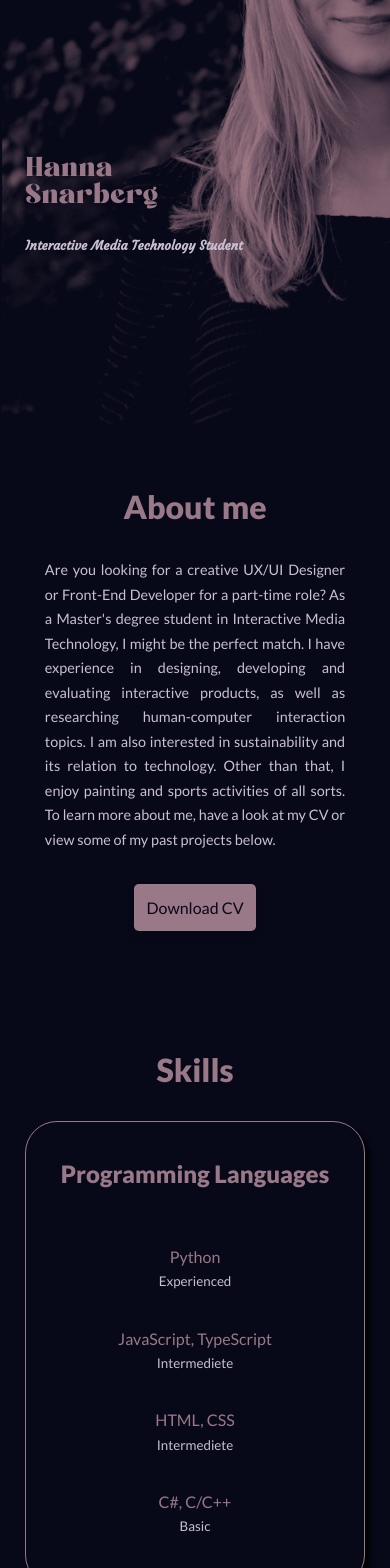
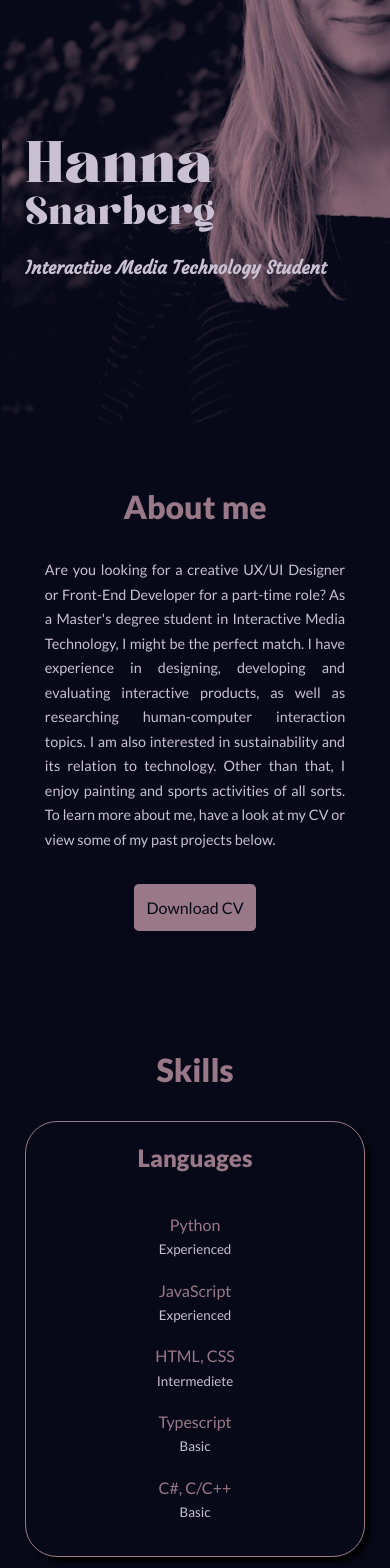
Before and after one commit to hannasnarberg/Portfolio-Website, a React (Create React App) app: page / in a window 390 px wide. Shown: the part 420-1988 px from the top of the page. Built offline with nearby package versions, Linux system fonts and the light colour scheme; a web font is replaced by a local one.

Commit message:
Add styling

```diff
--- a/src/components/header/header.css
+++ b/src/components/header/header.css
@@ -23,14 +23,14 @@ header {
 
 .header__title-first {
    color: rgb(153, 120, 136);
-   font-size: 7vw;
-   line-height: 7vw;
+   font-size: 15vw;
+   line-height: 15vw;
 }
 
 .header__title-last {
    color: rgb(153, 120, 136);
-   font-size: 7vw;
-   line-height: 7vw;
+   font-size: 10vw;
+   line-height: 10vw;
    padding-bottom: 2rem;
 }
 
@@ -60,6 +60,14 @@ header {
 /* =============== SMALL DEVICES) ===============*/
 @media screen and (max-width: 600px) {
    .header__subtitle {
-      font-size: small;
+      font-size: large;
+   }
+
+   .header__title-first {
+      color: rgb(201, 192, 209);
+   }
+
+   .header__title-last {
+      color: rgb(201, 192, 209);
    }
 }
--- a/src/components/navigation/navigation.css
+++ b/src/components/navigation/navigation.css
@@ -61,7 +61,7 @@ nav a:hover {
    nav a {
       padding-left: 0rem;
       padding-right: 0rem;
-      font-size: 0.9rem;
+      font-size: 1.1rem;
       text-align: center;
       display: flex;
       justify-content: center;
--- a/src/components/projects/ProjectsData.jsx
+++ b/src/components/projects/ProjectsData.jsx
@@ -8,10 +8,21 @@ import Edulearn from '../../assets/pictures/edulearn.png';
 import RobinHoodCalc from '../../assets/pictures/robinHoodCalc.png';
 import GameDev from '../../assets/pictures/gameDev.png';
 
+import CPRCompressed from '../../assets/pictures/compressed/cpr.jpeg';
+import ColorSchemeStudyCompressed from '../../assets/pictures/compressed/colorSchemeStudy.png';
+import StoryHunterCompressed from '../../assets/pictures/compressed/storyhunter.png';
+import VRCompressed from '../../assets/pictures/compressed/vr.png';
+import InformationScreenCompressed from '../../assets/pictures/compressed/informationScreen.png';
+import HideAndMeetCompressed from '../../assets/pictures/compressed/Hide_and_meet.png';
+import EdulearnCompressed from '../../assets/pictures/compressed/edulearn.png';
+import RobinHoodCalcCompressed from '../../assets/pictures/compressed/robinHoodCalc.png';
+import GameDevCompressed from '../../assets/pictures/compressed/gameDev.png';
+
 const projectsData = [
    {
       id: 1,
       image: RobinHoodCalc,
+      compressedImage: RobinHoodCalcCompressed,
       title: 'Robin Hood Calculator',
       urlParam: 'Robin-Hood-Calculator',
       links: [
@@ -42,6 +53,7 @@ const projectsData = [
    {
       id: 2,
       image: GameDev,
+      compressedImage: GameDevCompressed,
       title: 'Slipped Away',
       urlParam: 'Slipped-Away',
       links: [
@@ -72,6 +84,7 @@ const projectsData = [
    {
       id: 3,
       image: StoryHunter,
+      compressedImage: StoryHunterCompressed,
       title: 'Story Hunter',
       urlParam: 'Story-Hunter',
       links: [
@@ -102,6 +115,7 @@ const projectsData = [
    {
       id: 4,
       image: HideAndMeet,
+      compressedImage: HideAndMeetCompressed,
       title: 'Hide & Meet',
       urlParam: 'Hide-and-Meet',
       links: [
@@ -130,6 +144,7 @@ const projectsData = [
    {
       id: 5,
       image: Edulearn,
+      compressedImage: EdulearnCompressed,
       title: 'Preparing for the Future for All',
       urlParam: 'Preparing-for-the-Future-for-All',
       links: [
@@ -162,6 +177,7 @@ const projectsData = [
    {
       id: 6,
       image: InformationScreen,
+      compressedImage: InformationScreenCompressed,
       title: 'Play Beyond Play',
       urlParam: 'Play-Beyond-Play',
       links: [
@@ -187,6 +203,7 @@ const projectsData = [
    {
       id: 7,
       image: ColorSchemeStudy,
+      compressedImage: ColorSchemeStudyCompressed,
       title: 'Color Relations & Memory',
       urlParam: 'Color-Relations-and-Memory',
       links: [
@@ -217,6 +234,7 @@ const projectsData = [
    {
       id: 8,
       image: VR,
+      compressedImage: VRCompressed,
       title: 'Weight Perception in VR',
       urlParam: 'Weight-Perception-in-VR',
       links: [
@@ -251,6 +269,7 @@ const projectsData = [
    {
       id: 9,
       image: CPR,
+      compressedImage: CPRCompressed,
       title: 'How to Save a Life',
       urlParam: 'How-to-Save-a-Life',
       links: [
--- a/src/components/projects/ProjectsOverview.jsx
+++ b/src/components/projects/ProjectsOverview.jsx
@@ -8,18 +8,20 @@ function ProjectsOverview() {
       <section id="projects">
          <h2>Projects</h2>
          <div className="container projectsOverview__container">
-            {projectsData.map(({ id, image, title, urlParam, keyWords }) => {
+            {projectsData.map(
+               ({ id, compressedImage, title, urlParam, keyWords }) => {
                   return (
                      <ProjectsEntry
                         key={id}
                         id={id}
-                     image={image}
+                        image={compressedImage}
                         title={title}
                         urlParam={urlParam}
                         keyWords={keyWords}
                      />
                   );
-            })}
+               }
+            )}
          </div>
       </section>
    );
--- a/src/components/projects/projectsDetails.css
+++ b/src/components/projects/projectsDetails.css
@@ -76,7 +76,7 @@
       text-align: justify;
    }
    .projectDetails__details {
-      padding-bottom: 5rem;
+      padding-bottom: 1.5rem;
       padding-left: 1.5rem;
       padding-right: 1.5rem;
    }
--- a/src/components/skills/Skills.jsx
+++ b/src/components/skills/Skills.jsx
@@ -9,22 +9,21 @@ function Skills() {
          <h2>Skills</h2>
          <div className="container skill__container">
             <div>
-               <h3>Programming Languages</h3>
+               <h3>Languages</h3>
                <div className="skill__content">
                   <SkillEntry skill={'Python'} level={'Experienced'} />
-                  <SkillEntry
-                     skill={'JavaScript, TypeScript'}
-                     level={'Intermediete'}
-                  />
+                  <SkillEntry skill={'JavaScript'} level={'Experienced'} />
                   <SkillEntry skill={'HTML, CSS'} level={'Intermediete'} />
+                  <SkillEntry skill={'Typescript'} level={'Basic'} />
                   <SkillEntry skill={'C#, C/C++'} level={'Basic'} />
                </div>
             </div>
             <div>
-               <h3>Programming Tools</h3>
+               <h3>Tools</h3>
                <div className="skill__content">
                   <SkillEntry skill={'React'} level={'Experienced'} />
                   <SkillEntry skill={'Node.js'} level={'Basic'} />
+                  <SkillEntry skill={'MongoDB'} level={'Basic'} />
                   <SkillEntry skill={'Express'} level={'Basic'} />
                   <SkillEntry skill={'Unity'} level={'Basic'} />
                </div>
@@ -39,9 +38,10 @@ function Skills() {
                   />
                   <SkillEntry skill={'Prototyping'} level={'Experienced'} />
                   <SkillEntry skill={'Accessibility'} level={'Intermediate'} />
+                  <SkillEntry skill={'Figma'} level={'Intermediate'} />
                </div>
             </div>
-            <div className="skill__bonus">
+            {/* <div className="skill__bonus">
                <h3>Bonus Skills</h3>
                <div className="skill__content">
                   <SkillEntry skill={'Soccer'} level={'Experienced'} />
@@ -49,7 +49,7 @@ function Skills() {
                   <SkillEntry skill={`Baking`} level={'Intermediate'} />
                   <SkillEntry skill={'Karaoke'} level={'Intermediate'} />
                </div>
-            </div>
+            </div> */}
          </div>
       </section>
    );
--- a/src/components/skills/skills.css
+++ b/src/components/skills/skills.css
@@ -1,6 +1,6 @@
 .skill__container {
    display: grid;
-   grid-template-columns: 1fr 1fr;
+   grid-template-columns: 1fr 1fr 1fr;
    gap: 2rem;
 }
 
@@ -20,17 +20,19 @@
 }
 
 .skill__content {
-   display: grid;
-   grid-template-columns: 1fr 1fr;
+   display: flex;
+   flex-direction: column;
+   grid-template-columns: 1fr;
    gap: 0rem;
    padding-left: 3rem;
-   row-gap: 2rem;
+   row-gap: 1rem;
    font-size: large;
 }
 
 .skill__details {
    display: flex;
    justify-content: left;
+   margin-left: 2rem;
    gap: 1rem;
    color: rgb(153, 120, 136);
    font-size: 1rem;
@@ -50,17 +52,23 @@
 
 @media screen and (max-width: 1024px) {
    .skill__container {
-      grid-template-columns: 1fr;
+      gap: 0;
+   }
+   .skill__container > div {
+      width: 80%;
+      padding: 1rem;
+      margin: 0 auto;
    }
 
-   .skill__container > div {
-      width: 80%;
-      padding: 2rem;
-      margin: 0 auto;
+   .skill__details {
+      margin-left: 0;
    }
 
    .skill__content {
       padding: 1rem;
+   }
+   .skill__details-icon {
+      display: none;
    }
 
    .skill__bonus {
@@ -73,19 +81,25 @@
 
 @media screen and (max-width: 600px) {
    .skill__container {
+      grid-template-columns: 1fr;
       gap: 1rem;
    }
 
    .skill__container > div {
       width: 100%;
-      padding: 2rem 1rem;
    }
+   .skill__container > div h3 {
+      margin-bottom: 1rem;
+   }
+
    .skill__content {
       grid-template-columns: 1fr;
+      padding-left: 0rem;
    }
    .skill__details {
       display: flex;
       justify-content: center;
+      margin-left: 1rem;
    }
 
    .skill__details-text > p {
```
Also changed, not shown: src/components/projects/ProjectModal.jsx (deleted, +0 -74 lines). Lines whose indentation alone changed are shown as unchanged.
